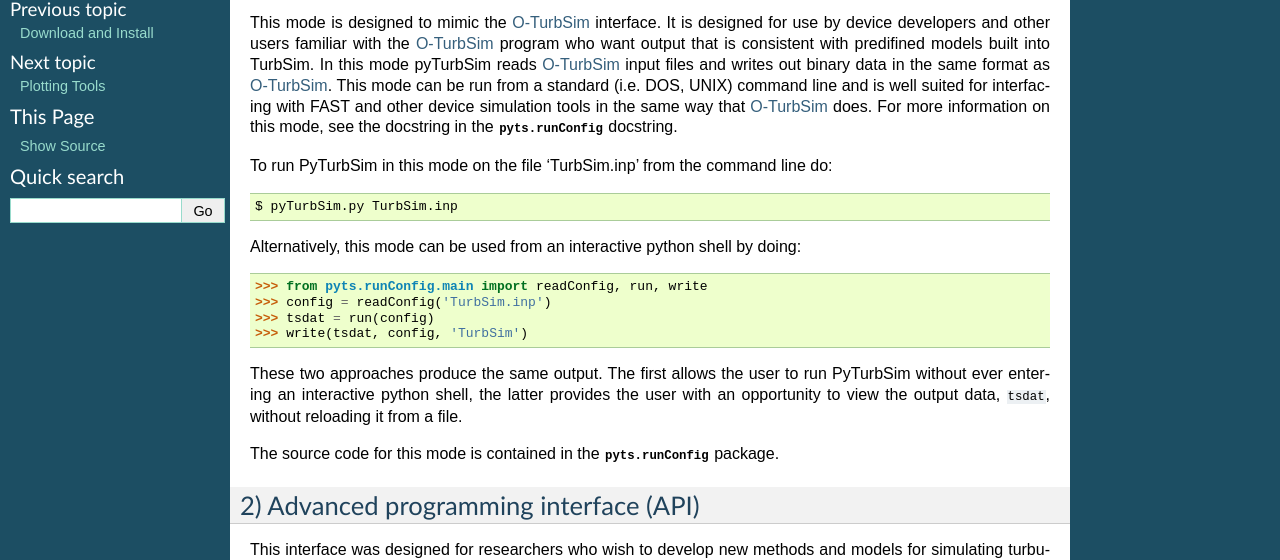
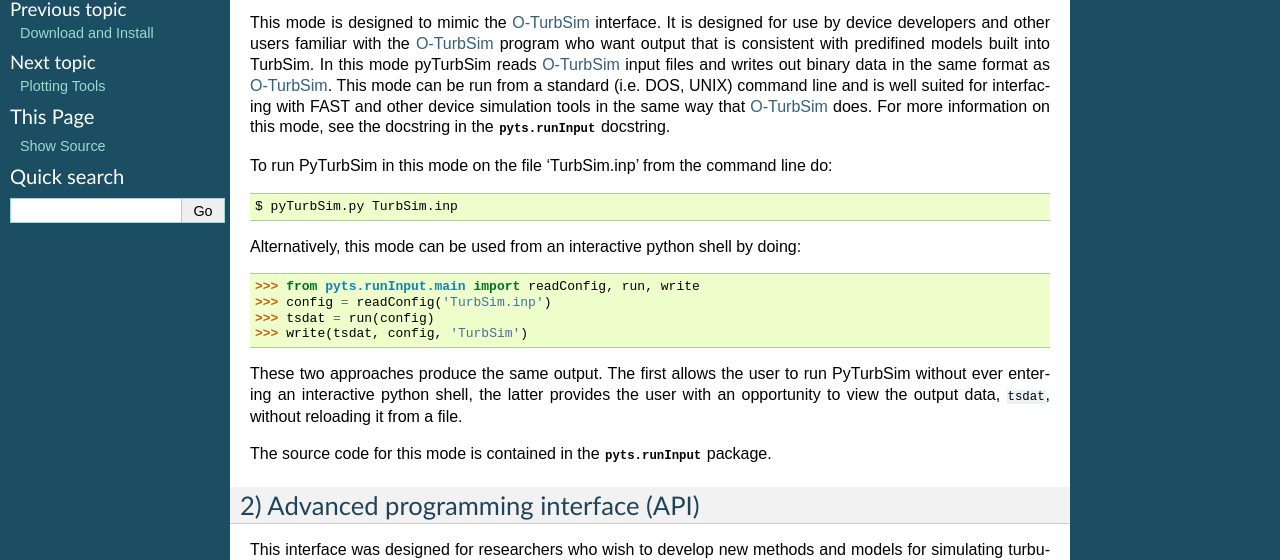
Before and after one commit to lkilcher/pyTurbSim, a Sphinx documentation site: the page built from doc/source/usage.rst, in a window 1280 px wide. Shown: the part 214-774 px from the top of the page. Built offline with Sphinx 7.4.7, drawn with Linux system fonts in a browser that asks for light colours; pages that are not in the unit, such as notebooks, are missing from menus.

Commit message:
Update documentation files.

```diff
--- a/doc/source/conf.py
+++ b/doc/source/conf.py
@@ -41,7 +41,7 @@ extensions = ['sphinx.ext.autodoc',
               'sphinx.ext.viewcode',
               'numpydoc',
               'matplotlib.sphinxext.plot_directive',
-              'matplotlib.sphinxext.ipython_directive',
+              #'matplotlib.sphinxext.ipython_directive',
               ]
 # extensions = ['sphinx.ext.autodoc', 'sphinx.ext.autosummary',
 # 'sphinx.ext.doctest', 'sphinx.ext.todo', 'sphinx.ext.mathjax',
--- a/doc/source/usage.rst
+++ b/doc/source/usage.rst
@@ -20,26 +20,27 @@ as |ots|. This mode can be run from a standard (i.e. DOS, UNIX)
 command line and is well suited for interfacing with FAST and other
 device simulation tools in the same way that |ots| does.  For
 more information on this mode, see the docstring in the
-:mod:`.pyts.runConfig` docstring.
+:mod:`.pyts.runInput` docstring.
 
 To run |pyts| in this mode on the file 'TurbSim.inp' from the
 command line do::
-   $ pyTurbSim.py TurbSim.inp
+
+  $ pyTurbSim.py TurbSim.inp
 
 Alternatively, this mode can be used from an interactive python shell
 by doing::
 
-   >>> from pyts.runConfig.main import readConfig, run, write
-   >>> config = readConfig('TurbSim.inp')
-   >>> tsdat = run(config)
-   >>> write(tsdat, config, 'TurbSim')
+  >>> from pyts.runInput.main import readConfig, run, write
+  >>> config = readConfig('TurbSim.inp')
+  >>> tsdat = run(config)
+  >>> write(tsdat, config, 'TurbSim')
 
 These two approaches produce the same output. The first allows the
 user to run |pyts| without ever entering an interactive python
 shell, the latter provides the user with an opportunity to view the
 output data, ``tsdat``, without reloading it from a file.
 
-The source code for this mode is contained in the :mod:`pyts.runConfig` package.
+The source code for this mode is contained in the :mod:`pyts.runInput` package.
 
 2) Advanced programming interface (API)
 ---------------------------------------
```
